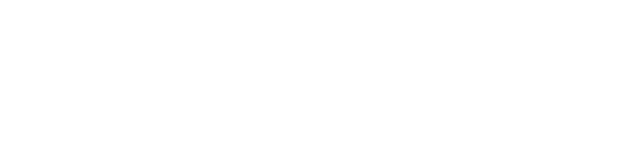
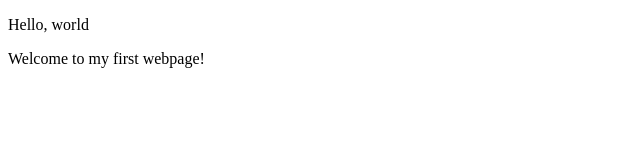
Before and after one commit to brandy-code/webpage, a plain HTML site: page my-first-webpage.html in a window 1280 px wide. Shown: the whole page, without its empty margins (0-640 px from the left). Drawn offline with Linux system fonts and the light colour scheme.

Commit message:
add paragraph block elements to the page

```diff
--- a/my-first-webpage.html
+++ b/my-first-webpage.html
@@ -1,10 +1,10 @@
 <!DOCTYPE html>
 <html>
   <head>
-    <title>My first webpage</title>
+    <title>My first webpage!</title>
   </head>
   <body>
-
-
+    <p>Hello, world</p>
+    <p>Welcome to my first webpage!</p>
   </body>
 </html>
```
